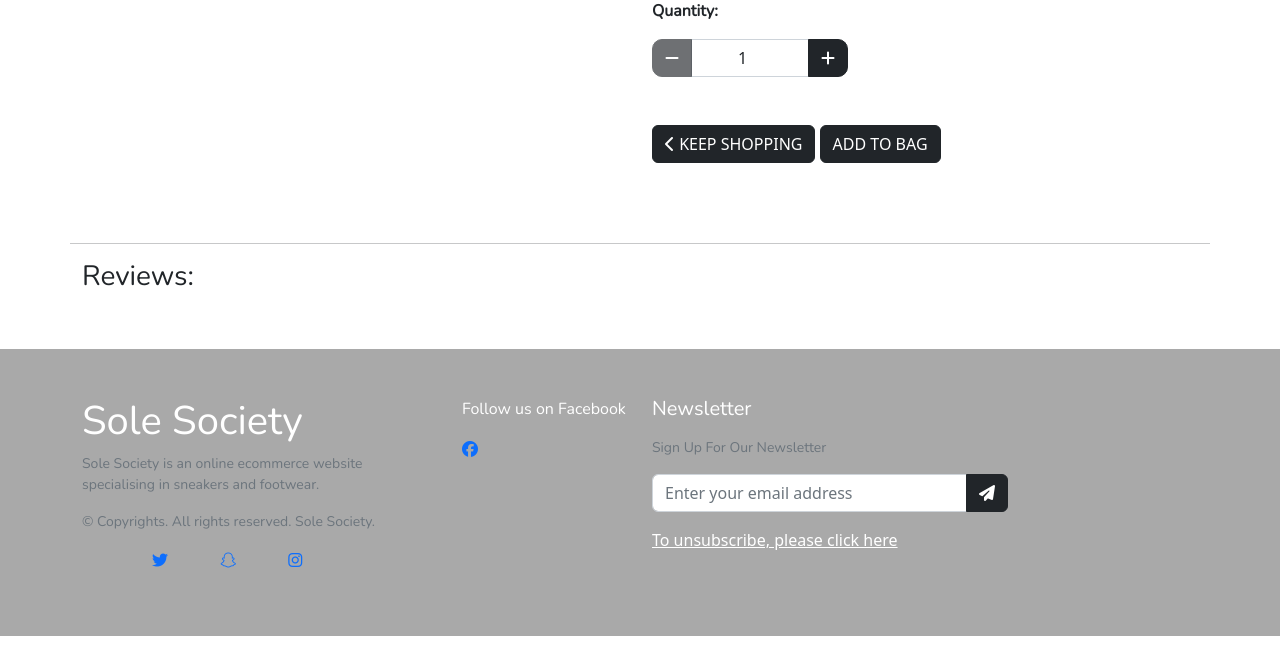
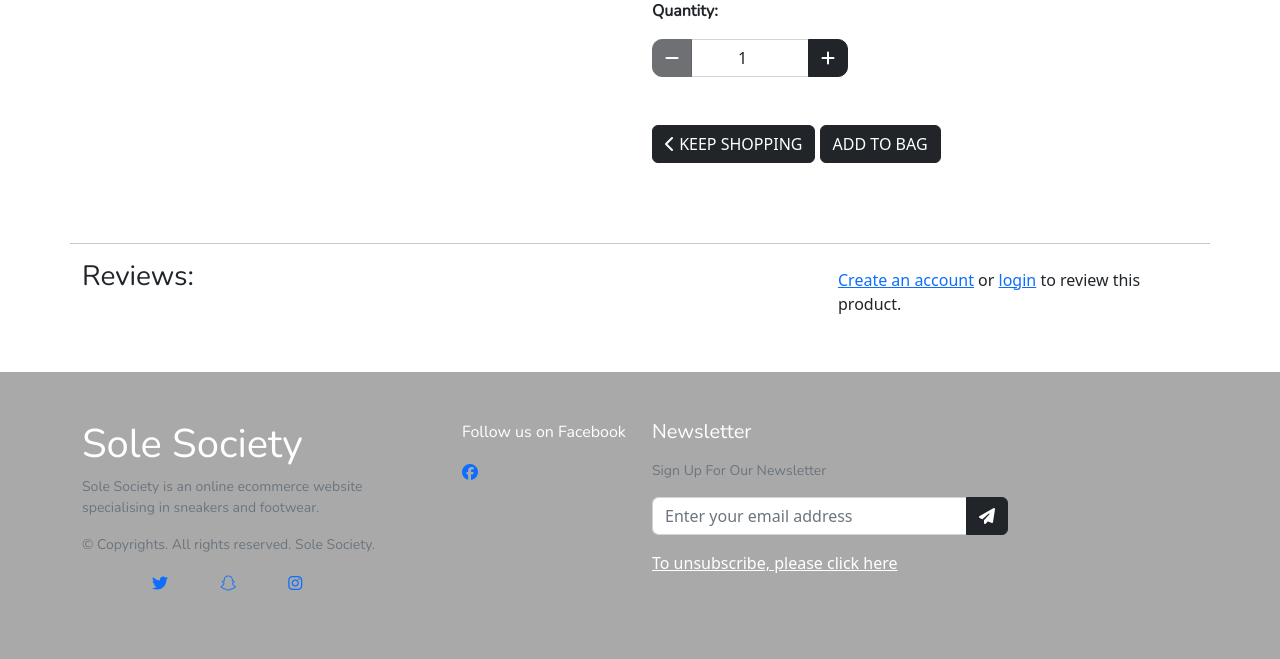
Before and after one commit to nadsbuhdha/portfolio-project-5, a Django app: page /products/6/ in a window 1280 px wide. Shown: the part 586-1245 px from the top of the page. Before the commit the page ends 1222 px from the top, so only its background shows below. Run offline with Django 3.2, Linux system fonts and the light colour scheme; data comes from the database, SQL or seed files in the repository; data that the repository does not hold is empty; some libraries are stand-ins or nearby versions.

Commit message:
fixed review bug

```diff
--- a/products/templates/products/product_detail.html
+++ b/products/templates/products/product_detail.html
@@ -138,14 +138,17 @@
                             {{ review.review_body | linebreaks }}
                             <hr>
                         </div>
-
+                    {% endfor %}
                     </div>
                 </div>
-                    <div class="col p-2">
+
+                    <div class="col p-2 mb-5">
                         {% if request.user.is_authenticated %}
                             <h3>Add a review</h3>
                             <form class="form" method="POST">
+                                {% for review in reviews %}
                                 <p> Reviewing as {{ review.user }}</p>
+                                {% endfor %}
                                 {% csrf_token %}
                                 {{ review_form|crispy }}
                                 <button class="btn btn-dark" type="submit"> Post Review</button>
@@ -156,7 +159,7 @@
                                 <a href="{% url 'account_login' %}">login</a> to review this product.
                             </div>
                         {% endif %}
-                        {% endfor %}
+
                     </div>
                 </div>
             </div>
--- a/profiles/views.py
+++ b/profiles/views.py
@@ -5,6 +5,7 @@ from django.contrib import messages
 from products.models import Product
 from checkout.models import Order
 from django.contrib.auth.decorators import login_required
+from django.http import HttpResponseRedirect
 
 
 from .models import UserProfile, Favourites
@@ -101,7 +102,7 @@ def add_to_favourites(request, product_id):
         messages.info(
             request, f'Added {product.name[:30]}.. favourites.'
         )
-    return redirect(reverse('product_detail', args=[product_id]))
+    return HttpResponseRedirect(request.META.get('HTTP_REFERER'))
 
 
 @login_required
```
